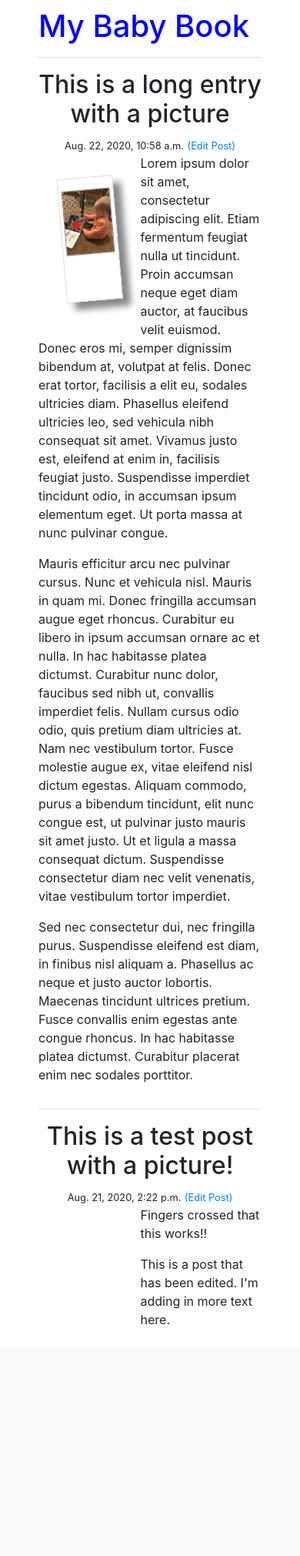
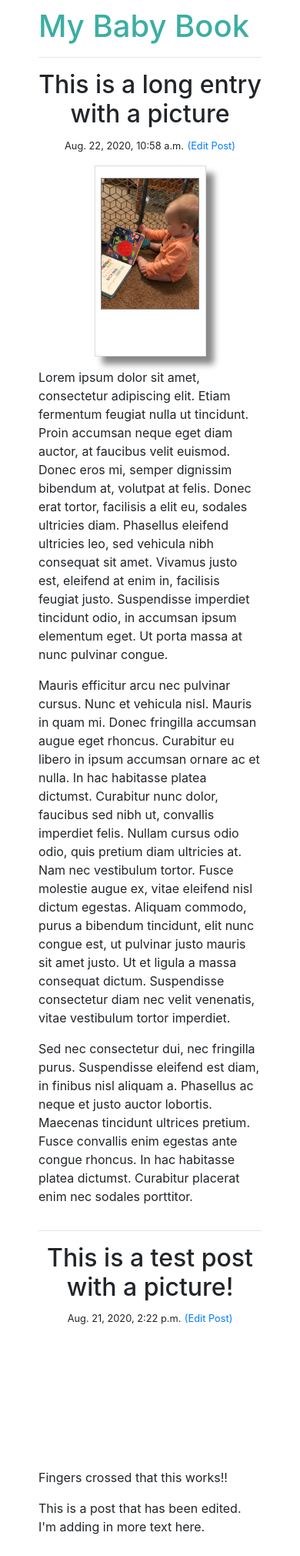
Before and after one commit to ajudd2020/babybook, a Django app: page /view_book/ in a window 390 px wide. Shown: the part 56-2077 px from the top of the page at 77% size. Before the commit the page ends 1776 px from the top, so only its background shows below. Run offline with Django 3.2, Linux system fonts and the light colour scheme; a user stored in the database is signed in; data comes from the database, SQL or seed files in the repository; both versions use the stored data as it was after the commit; parts of the project's set-up code (start-up, migrations or seed data) failed here and were passed over; some libraries are stand-ins or nearby versions.

Commit message:
working on media queries

```diff
--- a/babybook/settings.py
+++ b/babybook/settings.py
@@ -11,7 +11,7 @@
 """
 
 from pathlib import Path
-from secrets import *
+from .secrets import *
 
 # Build paths inside the project like this: BASE_DIR / 'subdir'.
 BASE_DIR = Path(__file__).resolve(strict=True).parent.parent
@@ -24,6 +24,9 @@
 DEBUG = True
 
 ALLOWED_HOSTS = []
+
+# SECURITY WARNING: keep the secret key used in production secret!
+SECRET_KEY = SECRET_KEY
 
 
 # Application definition
--- a/main/static/main.css
+++ b/main/static/main.css
@@ -6,7 +6,7 @@
 }
 
 h1 {
-    color: blue
+    color: #3CAEA3;
 }
 
 .main_content {
@@ -15,22 +15,22 @@
 
 
 .image_wrapper {
-    float: left;
-    margin: 30px;
+    margin: 15px;
     display: flex;
     justify-content: center;
     border: 1px solid #DCDCDC;
     box-shadow: 10px 10px 8px #888888;
-    width: 25%;
+    width: 50%;
     opacity: 0;
-    transform: translateY(25px);
-    transition: transform 4s .25s cubic-bezier(0,1,.3,1),
-                opacity .6s .10s ease-in;
-    will-change: tranform, opactiy;
+    transition: opacity .6s .10s ease-in;
+    will-change: opactiy;
 }
 
 .image_text_wrapper {
-    height: auto;
+    display: flex;
+    justify-content: center;
+    flex-direction: column;
+    align-items: center;
 }
 
 img {
@@ -38,11 +38,29 @@
     margin-bottom: 60px;
     width: 90%;
     border: 1px #808080 solid;
-
 }
 
 .scroll-appear.visible {
     opacity: 1;
-    transform: translateY(0px);
-    transform: rotate(-5deg)
 }
+
+@media screen and (min-width: 700px) {
+    .image_text_wrapper {
+        display: block;
+
+    }
+    .scroll-appear.visible {
+        opacity: 1;
+        transform: translateY(0px);
+        transform: rotate(-5deg)
+    }
+    .image_wrapper {
+        margin: 30px;
+        transition: transform 4s .25s cubic-bezier(0,1,.3,1),
+                    opacity .6s .10s ease-in;
+        will-change: tranform, opactiy;
+        transform: translateY(25px);
+        float: left;
+        width: 20%;
+    }
+}
```
Also changed, not shown: db.sqlite3, media/images/5ACCF7F8-2DC2-4652-89E7-39129C32E9B7.jpeg (added).
